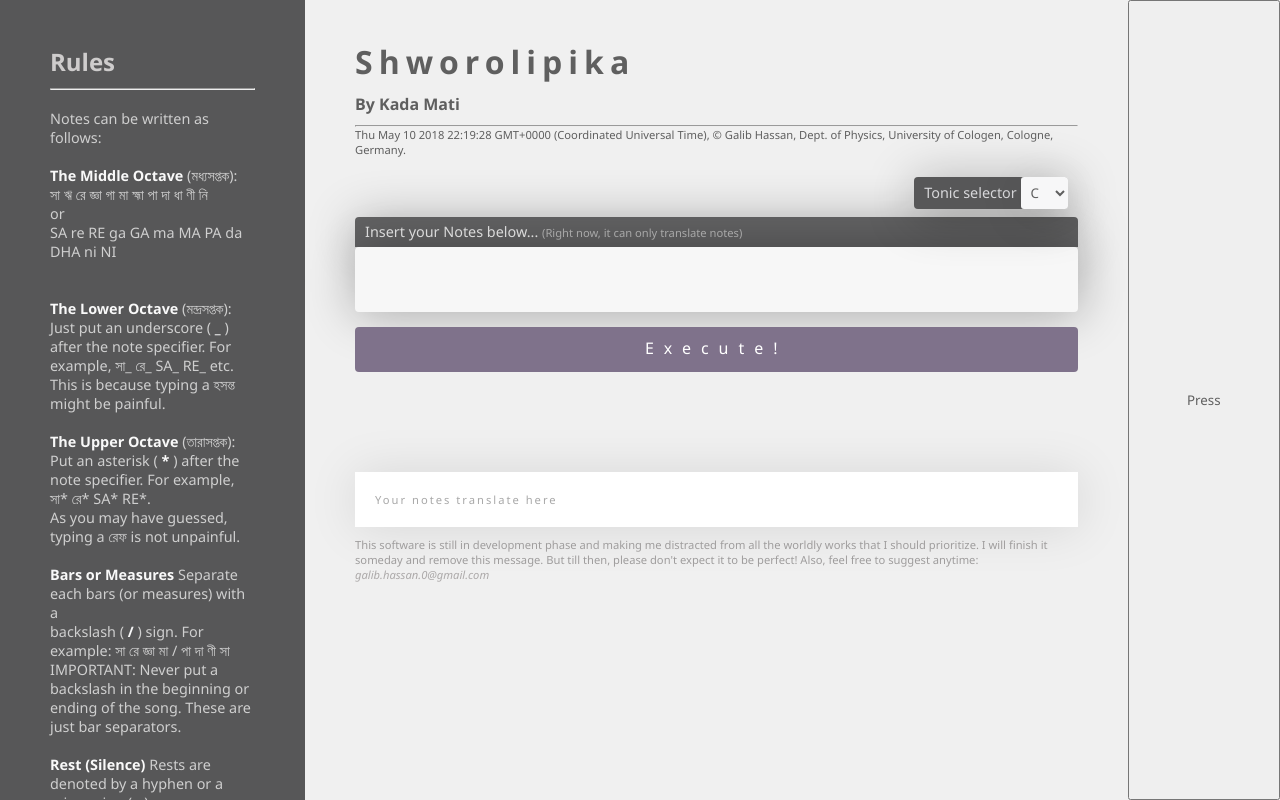
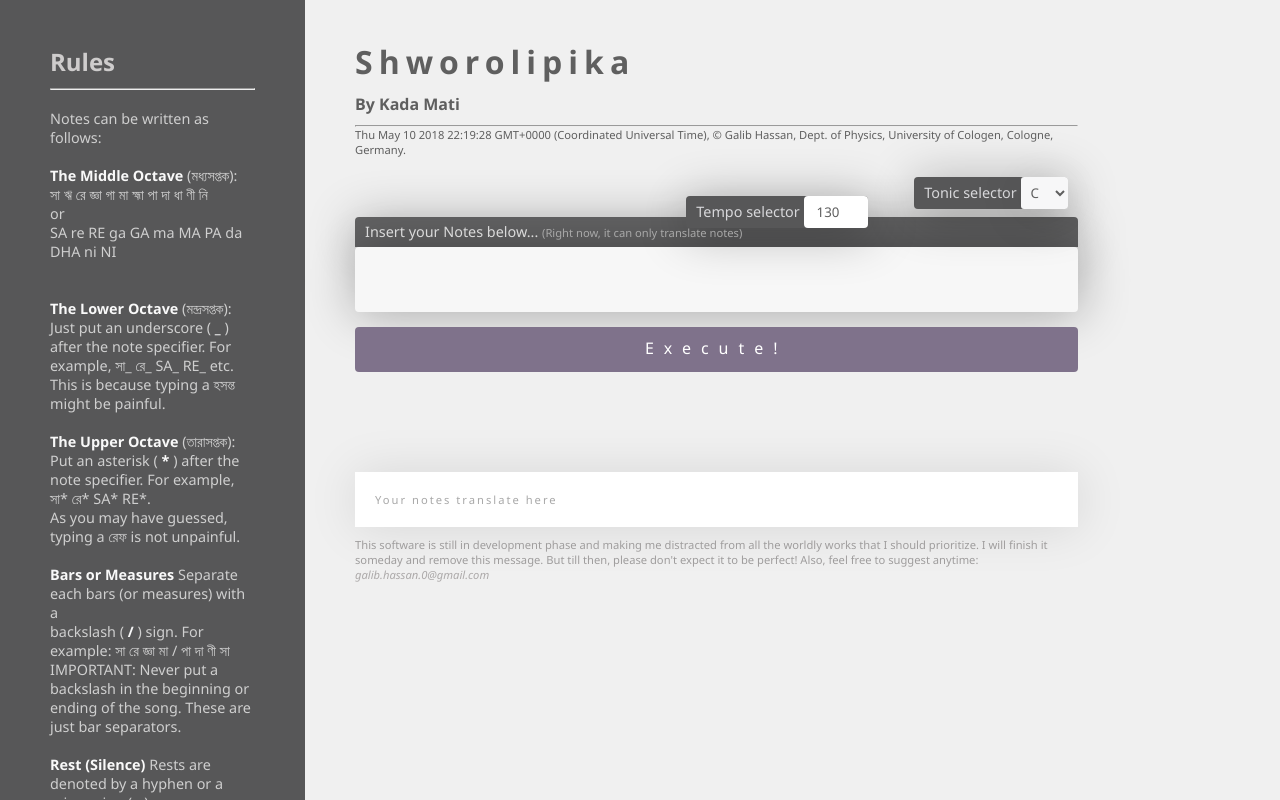
Before and after one commit to galibhassan/ShworoLipi, a PHP site: page / in a window 1280 px wide. Run offline with PHP 8.4, Linux system fonts and the light colour scheme; style sheets or scripts are compiled from the project's sources.

Commit message:
tempo support, rest note (-) added, cumulativeTimeArray unshifted by a 0, some demo shworolipis added

```diff
--- a/index.html
+++ b/index.html
@@ -86,6 +86,11 @@
             <option value="F5">F♯</option>
           </select>
         </div>
+        <div class="tempoSelectorContainer">
+          Tempo selector
+          <input type="number" id="tempo" value="130" max="210" min="70">
+        </div>
+
       </div>
       <div id="userInputNotes" class="userInputNotesClass scroll4" contenteditable="true" spellcheck="false">
         <span class="userInputPlaceHolder"> </span>
@@ -106,7 +111,6 @@
 
   </div>
 
-  <button id="pressButton">Press</button>
   <script src="./dist/bundle.js"></script>
 </body>
 
--- a/src/css/temporary.css
+++ b/src/css/temporary.css
@@ -21,12 +21,14 @@
   font-size: .7rem;
   color: rgb(168, 168, 168);
 }
+
 *{
   font-family: 'Segoe UI', Tahoma, Geneva, Verdana, sans-serif;
   outline: none;
   color: rgb(95, 95, 95);
   margin: 0px;
 }
+
 body{
   background: rgb(240, 240, 240);
   display: grid;
@@ -34,7 +36,6 @@ body{
   grid-template-columns: 2fr 5fr 1fr;
   grid-gap: 30px;
 }
-
 
 .sideBar{
   grid-column: 1/2;
@@ -85,6 +86,24 @@ h4{
   border-radius: 4px;
   box-shadow: 1px 5px 49px 1px rgba(0,0,0,.3);
 }
+.tempoSelectorContainer{
+  margin-right: 200px;
+  float: right;
+  color: rgb(216, 216, 219);
+  margin-top: -45px;
+  padding-left: 10px;
+  background-color: rgba(87, 87, 88,1);
+  border-radius: 4px;
+  box-shadow: 1px 5px 49px 1px rgba(0,0,0,.3);
+}
+#tempo{
+  width: 60px;
+  text-align: center;
+  height: 30px;
+  border: 0px;
+  border-radius: 4px;
+}
+
 
 select{
   border: 0px;
--- a/src/main.js
+++ b/src/main.js
@@ -4,11 +4,12 @@ var Song = require('./song');
 var BufferLoader = require('../external/bufferLoader');
 var utils = require('./utils');
 var noteMapper = require('./noteMapper');
-// var notePlayer = require('./notePlayer');
+var notePlayer = require('./notePlayer');
 
 // Globals
 var tonic = 'C5';
-var singleBitDuration = 1;
+var tempo = 120;
+var singleBitDurationInSec = 60/tempo;
 
 
 window.addEventListener('load', function () {
@@ -20,6 +21,13 @@ window.addEventListener('load', function () {
     console.log(tonic);
   });
 
+  // Tempo selection
+  var tempoSelector = document.getElementById('tempo');
+  tempoSelector.addEventListener("change", function(){
+    tempo = tempoSelector.value;
+    singleBitDurationInSec = 60/tempo;
+  });
+
   // Things to happen while mainbutton is pressed
   var mainButton = document.getElementById("mainButton");
   mainButton.addEventListener("mousedown", function () {
@@ -29,42 +37,17 @@ window.addEventListener('load', function () {
     var song = new Song(shworolipi.noteList, tonic);
     var song_absNotes = song.getAbsoluteNotes();
     var singlifiedBarNoteCount = utils.mergeBarsIntoSingleArr(shworolipi.barsWithNoteCount);
-    var timeArr = utils.makeTimeArr(singlifiedBarNoteCount, singleBitDuration);
+    var timeArr = utils.makeTimeArr(singlifiedBarNoteCount, singleBitDurationInSec);
     var cumulativeTimeArr = utils.makeCumulativeArr(timeArr);
-
-
-
-
-
+    //prepending a zero
+    cumulativeTimeArr.unshift(0);
 
 
 
 
     // playing note
-    initSound(song_absNotes);
+    notePlayer.initSound(song_absNotes, singleBitDurationInSec, cumulativeTimeArr);
 
-
-    function initSound(absNoteArr) {
-      window.AudioContext = window.AudioContext || window.webkitAudioContext;
-      context = new AudioContext();
-      var noteAudioFiles = noteMapper.absNoteArrToFileArr('instruments', 'guitarAcoustic', absNoteArr, 'ogg');
-      console.log(noteAudioFiles);
-      var bufferLoader = new BufferLoader(context, noteAudioFiles, onFinishedLoading);
-      bufferLoader.load();
-    }
-
-    function playSound(in_buffer, time) {
-      var source = context.createBufferSource();
-      source.buffer = in_buffer;
-      source.connect(context.destination);
-      source.start(time);
-    }
-
-    function onFinishedLoading(bufferList) {
-      for (var i = 0; i < bufferList.length; i++) {
-        playSound(bufferList[i], i);
-      }
-    }
 
 
 
@@ -76,7 +59,8 @@ window.addEventListener('load', function () {
     warningDiv.innerText = "Song info: \n" + "Relative Notes: " + shworolipi.noteList + "\n" + "Note Set (Unique): " + shworolipi.noteSet + "\n" + "No. of Bars: " + shworolipi.noOfBars + "\n" + "Note-count in single position: " + shworolipi.barsWithNoteCount + "\n" +
       `Absolute notes in ${tonic} scale: ` + song_absNotes + "\n" +
       `Time-array (note duration): ` + timeArr + "\n" +
-      `Cumulative time-array: ` + cumulativeTimeArr;
+      `Cumulative time-array: ` + cumulativeTimeArr + "\n" +
+      `Tempo: ${tempo}, Single beat duration (in second): ${singleBitDurationInSec}`;
     // ---------------------------------------------
 
   });
--- a/src/noteMapper.js
+++ b/src/noteMapper.js
@@ -75,6 +75,9 @@ var noteToFreq = function (note) {
  */
 var absNoteToFile = function (instrumentFolder, instrumentName, note, fileFormat) {
   var noOfOctaveAvailabe = 8;
+  if (note === '-') {
+    return `../${instrumentFolder}/${instrumentName}/-.${fileFormat}`;
+  } else {
     for (var i = 0; i < noOfOctaveAvailabe; i++) {
       switch (note) {
         case `C${i}`: return `../${instrumentFolder}/${instrumentName}/C${i}.${fileFormat}`;
@@ -91,6 +94,7 @@ var absNoteToFile = function (instrumentFolder, instrumentName, note, fileFormat
         case `B${i}`: return `../${instrumentFolder}/${instrumentName}/B${i}.${fileFormat}`;
       }
     }
+  }
 }
 
 /**
--- a/src/notePlayer.js
+++ b/src/notePlayer.js
@@ -1,13 +1,14 @@
 var noteMapper = require('./noteMapper');
 var BufferLoader = require('../external/bufferLoader');
-
-function initSound(absNoteArr){
+function initSound(absNoteArr, singleBeatDurationInSecond, cumulativeTimeArrayUnshifted) {
   window.AudioContext = window.AudioContext || window.webkitAudioContext;
-  var context = new AudioContext();
-  var noteAudioFiles =  noteMapper.absNoteArrToFileArr('instruments', 'guitarAcoustic', absNoteArr, 'ogg');
+  context = new AudioContext();
+  var noteAudioFiles = noteMapper.absNoteArrToFileArr('instruments', 'guitarAcoustic', absNoteArr, 'ogg');
+  console.log(noteAudioFiles);
+  console.log(cumulativeTimeArrayUnshifted);
   var bufferLoader = new BufferLoader(context, noteAudioFiles, onFinishedLoading);
   bufferLoader.load();
-}
+
 
   function playSound(in_buffer, time) {
     var source = context.createBufferSource();
@@ -16,11 +17,19 @@ function playSound(in_buffer, time) {
     source.start(time);
   }
 
-function onFinishedLoading(bufferList){
-  for (var i=0; i<bufferList.length; i++){
-    playSound(bufferList[i], i);
+  function onFinishedLoading(bufferList) {
+    for (var i = 0; i < bufferList.length; i++) {
+      playSound(bufferList[i], context.currentTime + cumulativeTimeArrayUnshifted[i]);
     }
   }
+
+
+
+}
+
+
+
+
 
 module.exports = {
   initSound: initSound
```
Also changed, not shown: 8 other files. Lines whose indentation alone changed are shown as unchanged.
